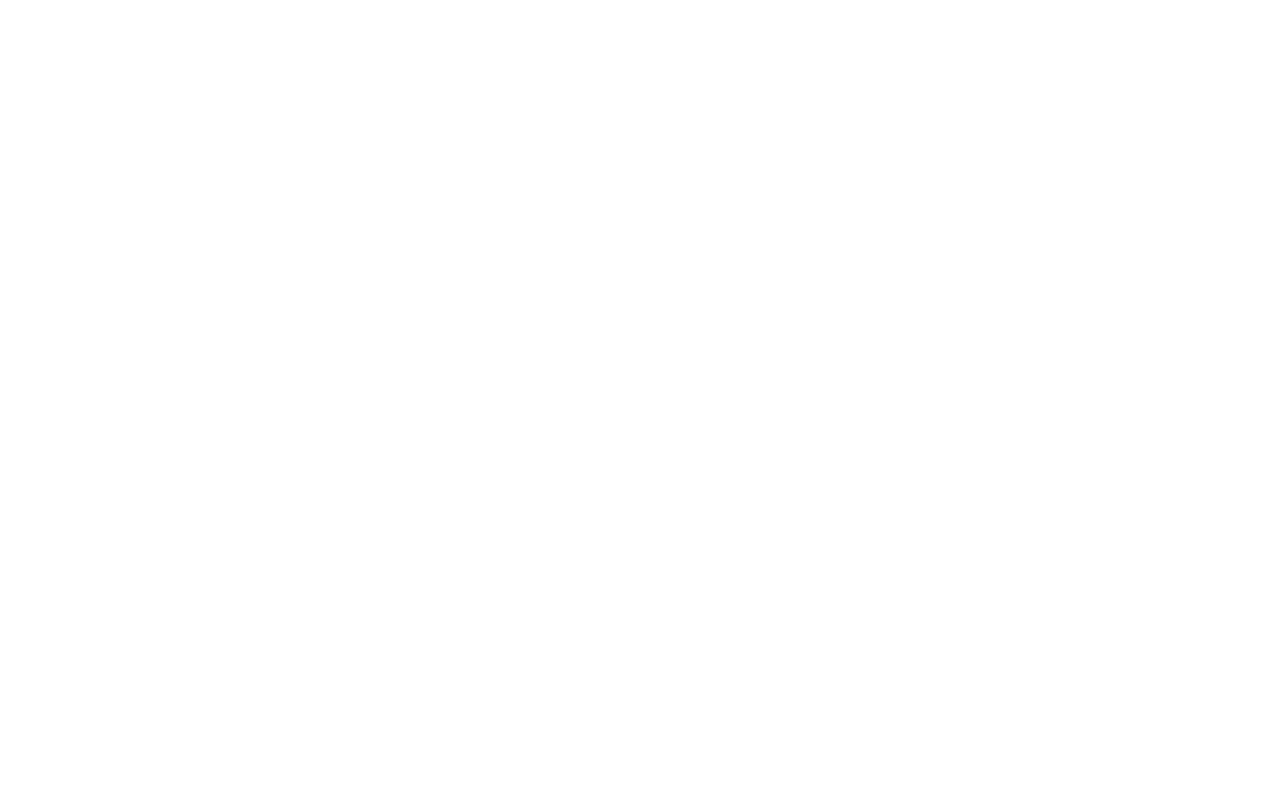
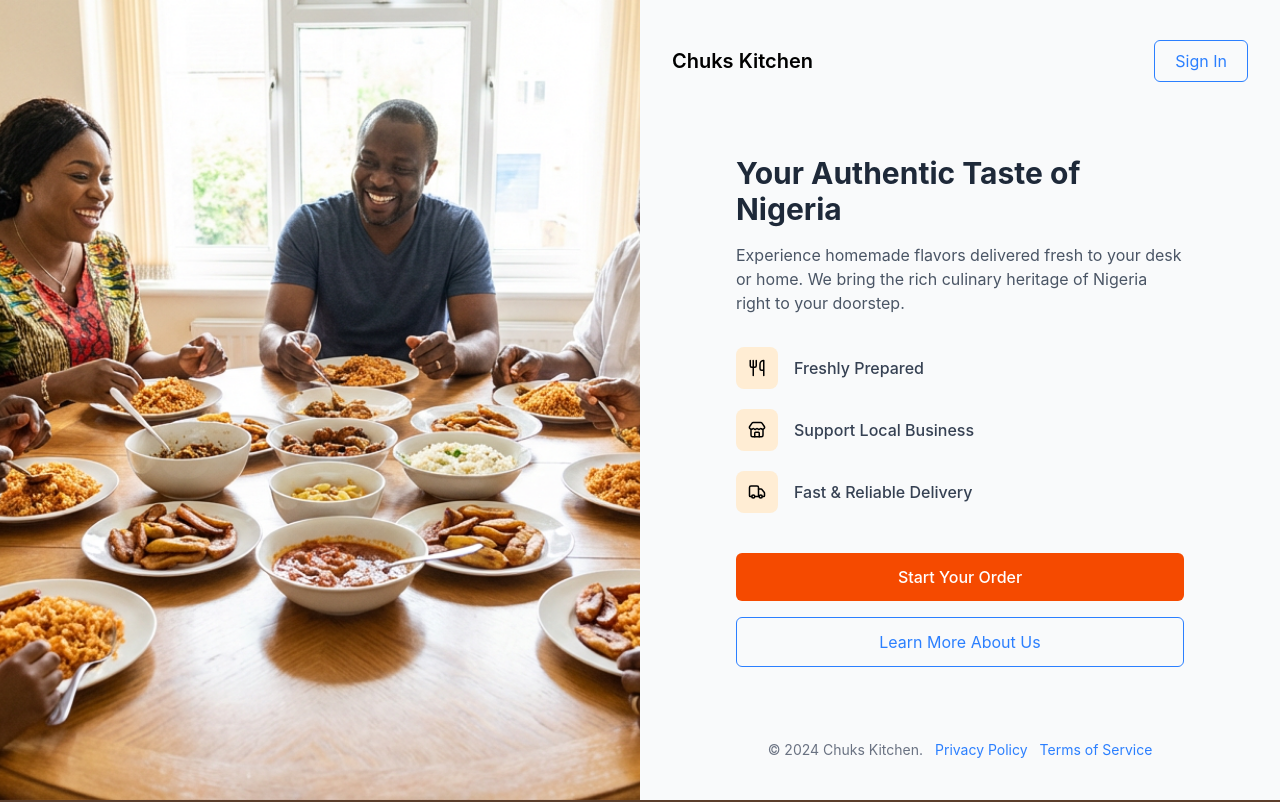
Before and after one commit to Peterakin/Chucks-Kitchen, a React app: page /onboarding in a window 1280 px wide. Before the commit this address had no page. Shown: the top 802 px of the page. Built offline with nearby package versions, Linux system fonts and the light colour scheme; the HTML template or start-up script is replaced by a standard one.

Commit message:
Welcome Page

```diff
--- a/src/App.jsx
+++ b/src/App.jsx
@@ -3,6 +3,7 @@
 import { Route, Routes } from "react-router-dom";
 import SignIn from "./pages/SignIn";
 import SignUp from "./pages/SignUp";
+import Welcome from "./pages/Welcome";
 
 function App() {
   return (
@@ -10,6 +11,7 @@
       <Route path="/" element={<Home />} />
       <Route path="/signup" element={<SignUp />} />
       <Route path="/signin" element={<SignIn />} />
+      <Route path="/onboarding" element={<Welcome />} />
     </Routes>
   );
 }
--- a/src/pages/SignIn.jsx
+++ b/src/pages/SignIn.jsx
@@ -25,7 +25,7 @@
         />
 
         <div className="text-right mb-6">
-          <a href="#" className="text-sm text-primary hover:underline">
+          <a href="#" className="text-sm text-blue-500 hover:underline">
             Forgot Password?
           </a>
         </div>
@@ -48,7 +48,7 @@
 
         <p className="mt-6 text-center text-sm">
           Don’t have an account?{" "}
-          <a href="/signup" className="text-primary hover:underline">
+          <a href="/signup" className="text-blue-500 hover:underline">
             Create an account
           </a>
         </p>
--- a/src/pages/SignUp.jsx
+++ b/src/pages/SignUp.jsx
@@ -37,8 +37,8 @@
           <input type="checkbox" className="mt-1" />
           <p>
             I agree to the{" "}
-            <span className="text-primary">Terms & Conditions</span> and{" "}
-            <span className="text-primary">Privacy Policy</span>
+            <span className="text-blue-500">Terms & Conditions</span> and{" "}
+            <span className="text-blue-500">Privacy Policy</span>
           </p>
         </div>
 
@@ -60,7 +60,7 @@
 
         <p className="mt-6 text-center text-sm">
           Already have an account?{" "}
-          <a href="/signin" className="text-primary hover:underline">
+          <a href="/signin" className="text-blue-500 hover:underline">
             Sign In
           </a>
         </p>
--- /dev/null
+++ b/src/pages/Welcome.jsx
@@ -0,0 +1,102 @@
+import { Utensils, Truck, Store } from "lucide-react";
+import Footer from "../components/layout/Footer";
+
+const Welcome = () => {
+  return (
+    <div>
+      <div className="min-h-screen flex flex-col">
+        {/* MAIN CONTENT */}
+        <div className="flex flex-1">
+          {/* LEFT IMAGE */}
+          <div className="hidden lg:block w-1/2">
+            <img
+              src="src/assets/b34e6c700df600b228e2ab2504fc9bbf7815c2ed.png"
+              alt="Food"
+              className="h-full w-full object-cover"
+            />
+          </div>
+
+          {/* RIGHT CONTENT */}
+          <div className="w-full lg:w-1/2 bg-gray-50 flex flex-col justify-between px-8 py-10">
+            {/* Top Bar */}
+            <div className="flex justify-between items-center">
+              <h1 className="text-primary text-xl font-semibold">
+                Chuks Kitchen
+              </h1>
+
+              <button className="border border-blue-500 text-blue-500 px-5 py-2 rounded-md hover:bg-blue-50 transition">
+                Sign In
+              </button>
+            </div>
+
+            {/* Center Content */}
+            <div className="max-w-md mx-auto mt-10">
+              <h2 className="text-3xl font-bold text-gray-800 mb-4">
+                Your Authentic Taste of Nigeria
+              </h2>
+
+              <p className="text-gray-600 mb-8">
+                Experience homemade flavors delivered fresh to your desk or
+                home. We bring the rich culinary heritage of Nigeria right to
+                your doorstep.
+              </p>
+
+              {/* Features */}
+              <div className="space-y-5 mb-10">
+                <div className="flex items-center gap-4">
+                  <div className="bg-orange-100 p-3 rounded-lg">
+                    <Utensils size={18} className="text-primary" />
+                  </div>
+                  <span className="text-gray-700 font-medium">
+                    Freshly Prepared
+                  </span>
+                </div>
+
+                <div className="flex items-center gap-4">
+                  <div className="bg-orange-100 p-3 rounded-lg">
+                    <Store size={18} className="text-primary" />
+                  </div>
+                  <span className="text-gray-700 font-medium">
+                    Support Local Business
+                  </span>
+                </div>
+
+                <div className="flex items-center gap-4">
+                  <div className="bg-orange-100 p-3 rounded-lg">
+                    <Truck size={18} className="text-primary" />
+                  </div>
+                  <span className="text-gray-700 font-medium">
+                    Fast & Reliable Delivery
+                  </span>
+                </div>
+              </div>
+
+              {/* Buttons */}
+              <button className="w-full bg-primary text-white py-3 rounded-md font-medium bg-orange-600 transition mb-4">
+                Start Your Order
+              </button>
+
+              <button className="w-full border border-blue-500 text-blue-500 py-3 rounded-md hover:bg-blue-50 transition">
+                Learn More About Us
+              </button>
+            </div>
+
+            {/* Bottom Note */}
+            <div className="text-center text-sm text-gray-500 mt-10">
+              © 2024 Chuks Kitchen.
+              <span className="ml-3 text-blue-500 cursor-pointer">
+                Privacy Policy
+              </span>
+              <span className="ml-3 text-blue-500 cursor-pointer">
+                Terms of Service
+              </span>
+            </div>
+          </div>
+        </div>
+      </div>
+      <Footer />
+    </div>
+  );
+};
+
+export default Welcome;
```
